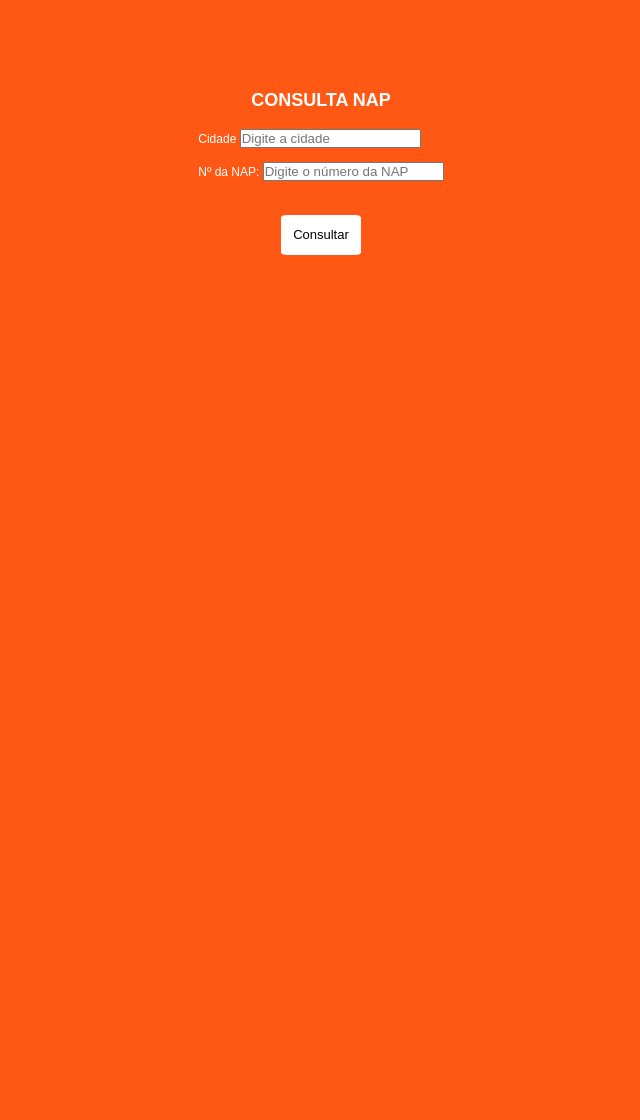
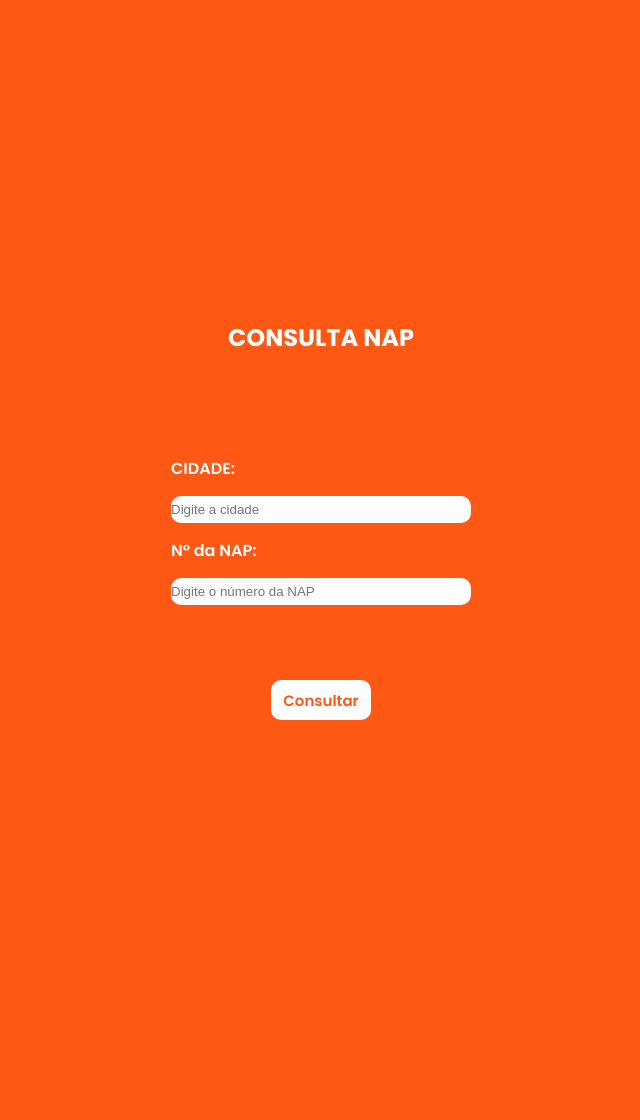
Before and after one commit to RonaldNoetzold/app-consulta-nap, a PHP site: page /public/view/consulta.html in a window 1280 px wide. Shown: the whole page, without its empty margins (319-959 px from the left). Before the commit the page ends 255 px from the top, so only its background shows below. Run offline with PHP 8.4, Linux system fonts and the light colour scheme.

Commit message:
alteração da page consulta
deixado mais proximo ao padrão do projeto do figma

```diff
--- a/public/css/consulta_nap.css
+++ b/public/css/consulta_nap.css
@@ -7,21 +7,24 @@ body {
     box-sizing: border-box;
     background-color: #FF5814;
     color: white;
-    font: 12px bebas-neue, sans-serif;
+    font-family: "Poppins", sans-serif;
+    font-weight: 500;
     font-style: normal;
 }
-form{
-    font: 12px bebas-neue, sans-serif;
-}
 .consulta{
+    font-family: "Poppins", sans-serif;
+    font-weight: 500;
+    font-style: normal;
     display: flex;
     flex-direction: column;
     align-items: center;
     justify-content: center;
-    margin: 7%;
+    margin: 25%;
+    align-content: center;
 }
 .consulta__NAP{
     display: flex;
+    align-content: center;
     flex-direction: column;
     align-items: center;
     justify-content: center;
@@ -29,23 +32,35 @@ form{
     font-weight: 600;
     font-style: normal;
 }
+.consulta-box{
+    display: flex;
+    flex-direction: column;
+    text-align: left;
+    justify-content: center;
+    width: 300px;
+    height: 300px;
+    color: white;
+    border-radius: 10px;
+    box-shadow: none;
+    row-gap:15px;
+}
+.box-consulta{
+    text-align: left;
+    background-color: white;
+    border-radius: 10px;
+    border: none;
+    height: 27px;
+}
 .botao_consulta{
     display: flex;
-    color: black;
+    align-content: center;
+    color: #FF5814;
     background-color: white;
-    width: 80px;
+    width: 100px;
     height: 40px;
-    border-radius: 7%;
+    border-radius: 10px;
     justify-content: center;
     align-items: center;
-    font-size: 13px;
+    font-size: 15px;
     text-decoration: none;
 }
-.apresentacao__button_consulta{
-    display: flex;
-    flex-direction: column;
-    align-items: center;
-    justify-content: center;
-    margin-top: 20px;
-    border-radius: 35px;
-}
--- a/public/view/consulta.html
+++ b/public/view/consulta.html
@@ -12,21 +12,17 @@
 <body>
     <header></header>
     <main class="consulta">
-         <h2 class="cabecalho">CONSULTA NAP</h2>
+         <h2>CONSULTA NAP</h2>
         <section class="consulta__NAP">
             <br>
             <form class="consulta-box" action="#" method="post">
-                <label for="city">Cidade</label>
-                <input type="text" id="city" name="city" required placeholder="Digite a cidade">
-                <br><br>
+                <label for="city">CIDADE:</label>
+                    <input class="box-consulta" type="search" id="city" name="city" required placeholder="Digite a cidade">
                 <label for="nap">Nº da NAP:</label>
-                <input type="text" id="nap" name="nap" required placeholder="Digite o número da NAP">
-                <br><br>
-                <div class="apresentacao__button_consulta">
-                    <a class="botao_consulta" href="https://site.sulnet.com.br/">Consultar</a>
+                    <input class="box-consulta" type="search" id="nap" name="nap" required placeholder="Digite o número da NAP">
+            </form>
+            <a class="botao_consulta" href="https://site.sulnet.com.br/">Consultar</a>
                     <!--<button type="submit">Consultar</button>-->
-                </div>
-            </form>
         </section>
     </main>
 </body>
```
